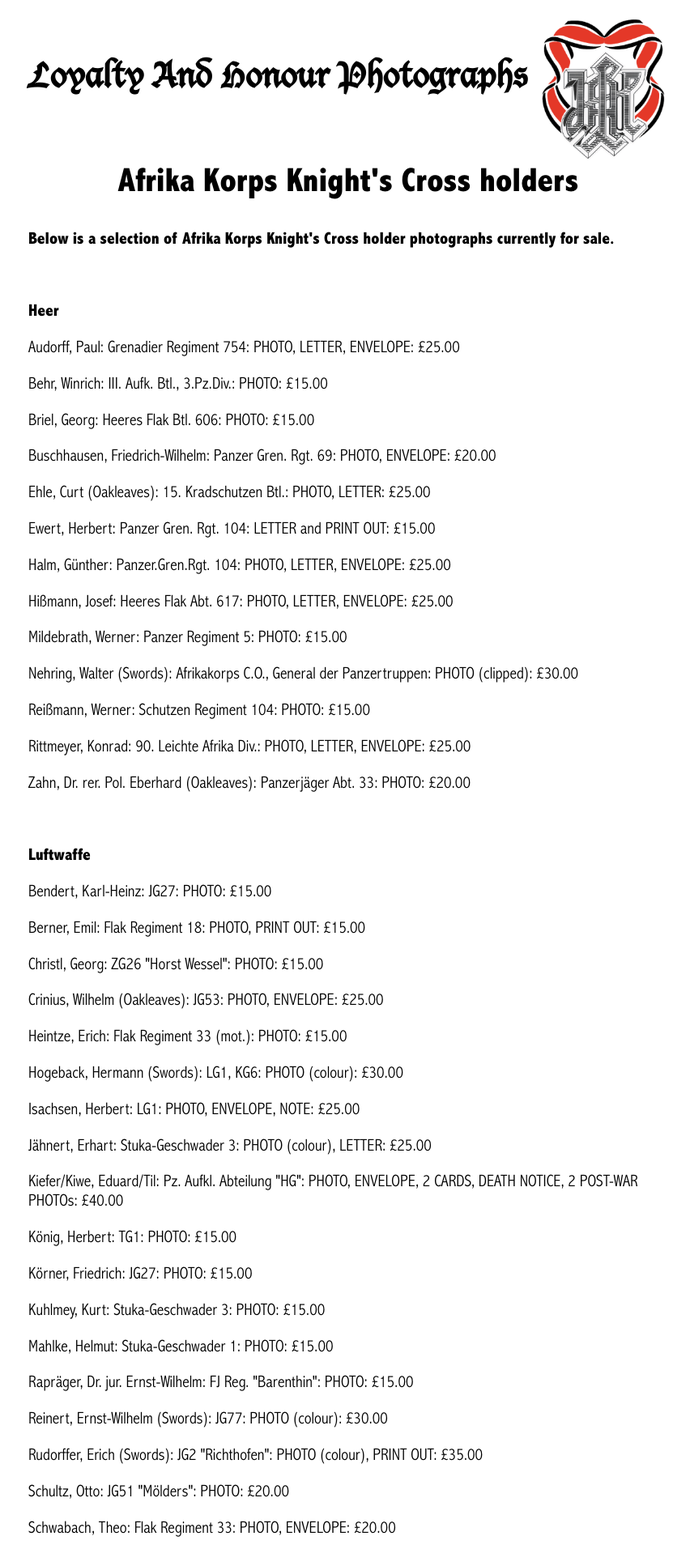
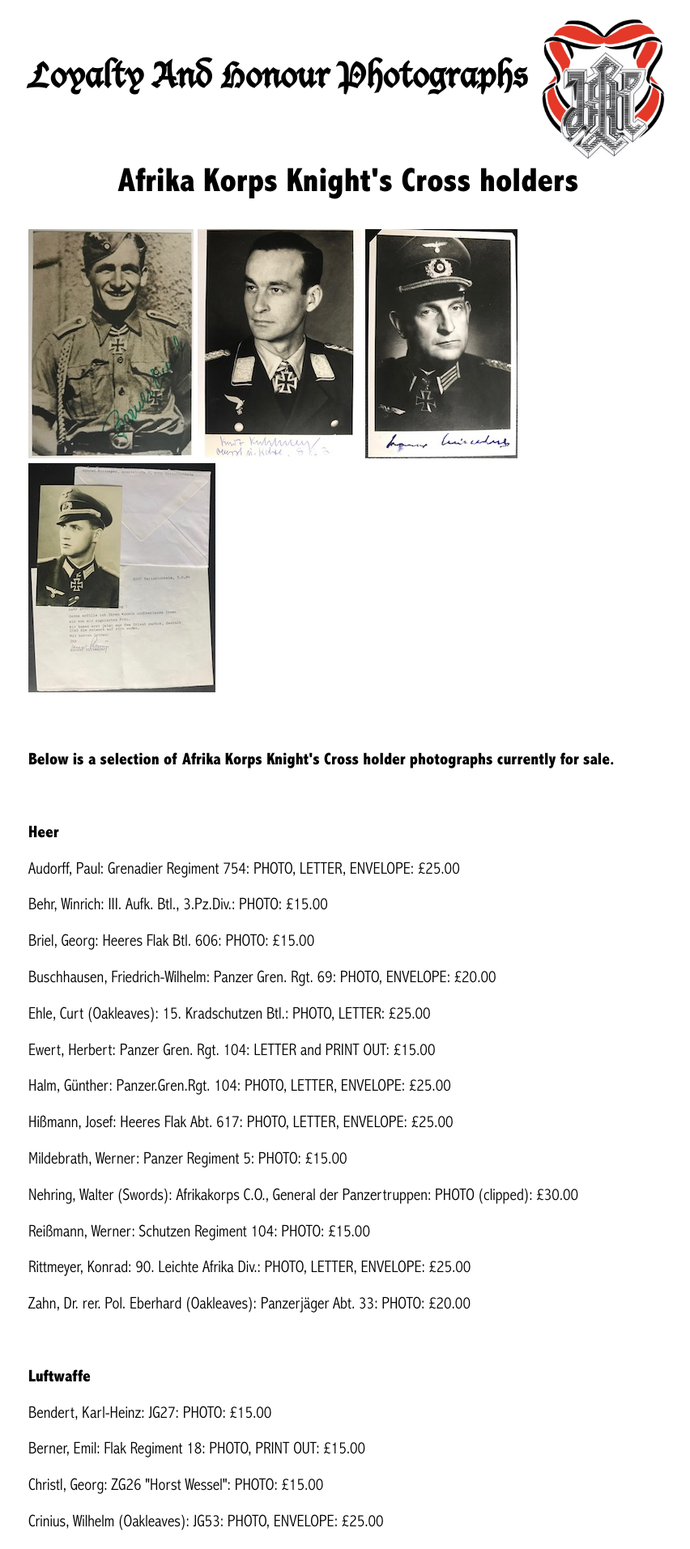
Before and after one commit to lahphotographs/lahphotographs.github.com, a Jekyll site: the page built from europeanvolunteer.md, in a window 1280 px wide. Shown: the top 1913 px of the page at 81% size, without its empty margins (210-1062 px from the left). Built offline with Jekyll 4.4.1, drawn with Linux system fonts in a browser that asks for light colours.

Commit message:
Update europeanvolunteer.md

```diff
--- a/europeanvolunteer.md
+++ b/europeanvolunteer.md
@@ -5,8 +5,13 @@ permalink: /europeanvolunteer.html
 ---
 
 <div id="europeanvolunteer">
-
-
+<p float="left">
+<img src="./assets/Emil Berner.jpg"/>
+<img src="./assets/Kurt Kuhlmey.jpg"/>
+<img src="./assets/Werner Mildebrath.jpg"/>
+<img src="./assets/Konrad Rittmeyer.jpg"/>
+</p>
+<br />
 <p><b>Below is a selection of Afrika Korps Knight's Cross holder photographs currently for sale.</b></p>
 <br />
 <p><b><centre>Heer</centre></b></p>
```
